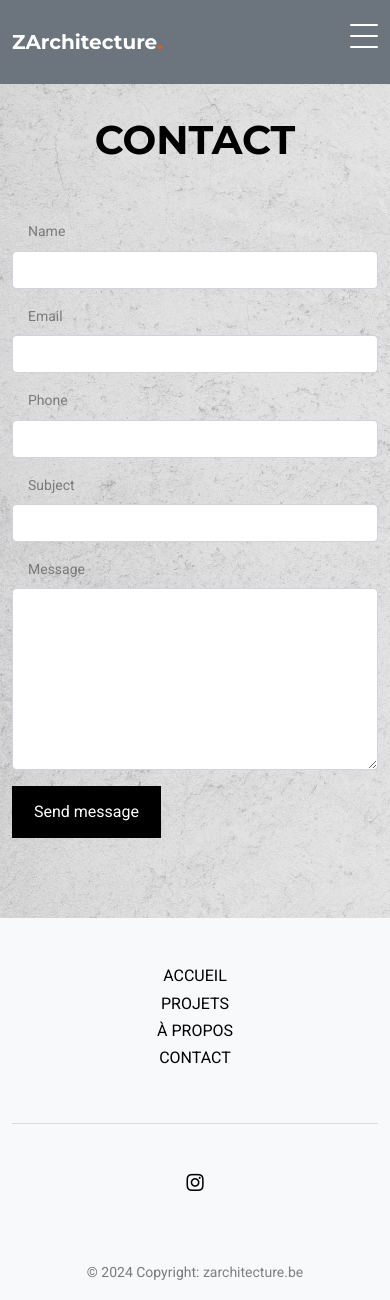
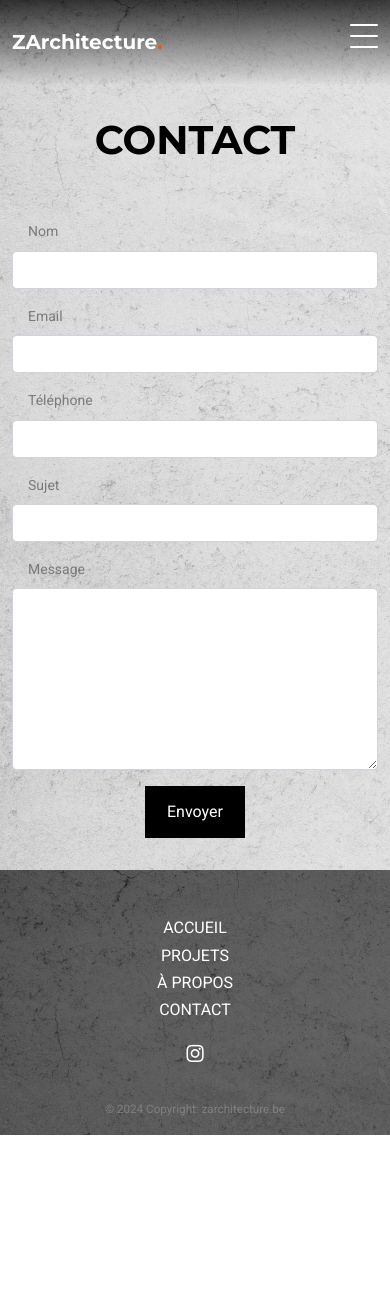
Before and after one commit to LeBibbb/ZArchitect, a plain HTML site: page contact.html in a window 390 px wide. After the commit the page ends 1135 px from the top, so only its background shows below. Drawn offline with Linux system fonts and the light colour scheme; files whose address does not match are found by name.

Commit message:
v1 terminée

```diff
--- a/contact.html
+++ b/contact.html
@@ -27,9 +27,9 @@
 	<link rel="stylesheet" href="css/glightbox.min.css">
 	<link rel="stylesheet" href="css/style.css">
 
-	<title>Archiark &mdash; Free Bootstrap 5 Website Template by Untree.co</title>
+	<title>ZArchitecture &mdash; Free Bootstrap 5 Website Template by Untree.co</title>
 </head>
-<body style="background-image:linear-gradient(rgba(255, 255, 255, 0.5), rgba(255, 255, 255, 0.568)), url('images/old-bg.jpg');">
+<body style="background-image:linear-gradient(rgba(255, 255, 255, 0.5), rgba(255, 255, 255, 0.5)), url('images/old-bg.jpg');" >
 
 	<div class="site-mobile-menu site-navbar-target">
 		<div class="site-mobile-menu-header">
@@ -50,39 +50,40 @@
 					<li class="has-children">
 						<a href="index.html#projets">Projets</a>
 						<ul class="dropdown">
-							<li><a href="./mantualesa.html">École de Quartier</a></li>
-							<li><a href="./ciclop.html">Project Rehabilitation</a></li>
-							<li><a href="./miyuzake.html">Atelier de Confection</a></li>
-							<li><a href="./maison.html">Maison pour Colocataires</a></li>
+							<li><a href="./mantualesa.html">École de quartier</a></li>
+							<li><a href="./ciclop.html">Projet de réhabilitation</a></li>
+							<li><a href="./miyuzake.html">Atelier de confection</a></li>
+							<li><a href="./maison.html">Maison pour colocataires</a></li>
 							<li><a href="./biophonie.html">Echo de la forêt</a></li>
 							<li><a href="./abri.html">Refuge en forêt</a></li>
+
 						</ul>
+
 					</li>
 					<li><a href="about.html">À Propos</a></li>
 					<li><a href="contact.html">Contact</a></li>
+					<!-- <li class=""><a href="https://www.instagram.com/archi_by_za/profilecard/?igsh=MTc5d2w5YWF1YjA0Nw=="> <span class="icon-instagram fs-5  " ></span></a></li> -->
+
 				</ul>
+
 
 
 
 				<a href="#" class="burger ml-auto float-end site-menu-toggle light js-menu-toggle d-inline-block d-lg-none" data-toggle="collapse" data-target="#main-navbar">
 					<span></span>
 				</a>
+				<ul class="site-menu float-end d-none d-md-block">
 
+
+				</ul>
 
 			</div>
 		</div>
 	</nav>
-
-	<div class="bg-secondary " style="height: 10vh;">
+	<div class="" style="height: 10vh; background-image:linear-gradient(rgba(0, 0, 0, 0.7), rgba(255, 255, 255, 0.45)), url('images/old-bg.jpg');">
 		<div class="">
 			<div class="row align-items-center">
 				<div class="col-lg-5 mx-auto">
-
-					<!-- <div class="play-vid">
-						<a href="https://www.youtube.com/watch?v=mwtbEGNABWU" class="play glightbox">
-							<span class="icon-play"></span>
-						</a>
-					</div> -->
 
 
 				</div>
@@ -103,7 +104,7 @@
 
 				<div class="col-md-6 col-lg-6">
 					<div class="mb-3">
-						<label for="name" class="ps-3 mb-2">Name</label>
+						<label for="name" class="ps-3 mb-2">Nom</label>
 						<input type="text" class="form-control" id="name">
 					</div>
 				</div>
@@ -117,14 +118,14 @@
 
 				<div class="col-md-6 col-lg-6">
 					<div class="mb-3">
-						<label for="phone" class="ps-3 mb-2">Phone</label>
+						<label for="phone" class="ps-3 mb-2">Téléphone</label>
 						<input type="text" class="form-control" id="phone">
 					</div>
 				</div>
 
 				<div class="col-md-6 col-lg-6">
 					<div class="mb-3">
-						<label for="subject" class="ps-3 mb-2">Subject</label>
+						<label for="subject" class="ps-3 mb-2">Sujet</label>
 						<input type="text" class="form-control" id="subject">
 					</div>
 				</div>
@@ -136,8 +137,8 @@
 					</div>
 				</div>
 
-				<div class="col-md-12">
-					<input type="submit" value="Send message" class="btn btn-primary">
+				<div class="col-md-12 d-flex justify-content-center">
+					<input type="submit" value="Envoyer" class="btn btn-primary ">
 				</div>
 
 			</form>
@@ -145,19 +146,19 @@
 	</div>
 
 <!-- Remove the container if you want to extend the Footer to full width. -->
-<div class="text-black bg-light">
+<div class="  text-white "   style="background-image:linear-gradient(rgba(0, 0, 0, 0.5), rgba(0, 0, 0, 0.5)), url('images/old-bg.jpg');" >
 	<!-- Footer -->
-	<footer class="text-center text-black bg-light" >
+	<footer class="text-center text-black " >
 	  <!-- Grid container -->
 	  <div class="container">
 		<!-- Section: Links -->
-			<section class="mt-5">
+		<section class="">
 		  <!-- Grid row-->
 		  <div class="row text-center d-flex justify-content-center pt-5">
 			<!-- Grid column -->
 			<div class="col-md-2">
 			  <h6 class="text-uppercase font-weight-bold">
-				<a href="index.html" style="color:black ;">Accueil</a>
+				<a href="index.html" style="color:white ;">Accueil</a>
 			  </h6>
 			</div>
 			<!-- Grid column -->
@@ -166,7 +167,7 @@
 
 			<div class="col-md-2">
 			  <h6 class="text-uppercase font-weight-bold">
-				<a href="index.html#projets" style="color:black ;">Projets</a>
+				<a href="index.html#projets" style="color:white ;">Projets</a>
 			  </h6>
 			</div>
 			<!-- Grid column -->
@@ -174,7 +175,7 @@
 			<!-- Grid column -->
 			<div class="col-md-2">
 			  <h6 class="text-uppercase font-weight-bold">
-				<a href="about.html" style="color:black ; ">À Propos</a>
+				<a href="about.html" style="color:white ; ">À Propos</a>
 			  </h6>
 			</div>
 			<!-- Grid column -->
@@ -182,42 +183,40 @@
 			<!-- Grid column -->
 			<div class="col-md-2">
 			  <h6 class="text-uppercase font-weight-bold">
-				<a href="contact.html" style="color:black ;">Contact</a>
+				<a href="contact.html" style="color:white ;">Contact</a>
 			  </h6>
 			</div>
 			<!-- Grid column -->
 
 			<!-- Grid column -->
-			<!-- <div class="col-md-2">
-			  <h6 class="text-uppercase font-weight-bold">
-				<a href="#!" style="color:black ;">Contact</a>
-			  </h6>
-			</div> -->
+
+			</div>
 			<!-- Grid column -->
 		  </div>
 		  <!-- Grid row-->
 		</section>
 		<!-- Section: Links -->
 
-		<hr class="my-5" />
+
 
 
 
 		<!-- Section: Social -->
-		<section class="text-center mb-5">
+		<section class="text-center my-3  ">
 
 
-			<a href="https://www.instagram.com/archi_by_za/profilecard/?igsh=MTc5d2w5YWF1YjA0Nw=="> <span class="icon-instagram fs-5" style="color: black;"></span></a>
+			<a href="https://www.instagram.com/archi_by_za/profilecard/?igsh=MTc5d2w5YWF1YjA0Nw==" class="text-white "><span class="icon-instagram fs-5" style="color: white;"></span></a>
 
 		</section>
 		<!-- Section: Social -->
-	  </div>
+
 	  <!-- Grid container -->
 
 	  <!-- Copyright -->
 	  <div
 		   class="text-center p-3"
-		   style="background-color: rgba(0, 0, 0, 0.)"
+		   style=" font-size: smaller; color: grey;"
+		   bg-light
 		   >
 		© 2024 Copyright:
 		<a style="color: grey;" href="https://zarchitecture.be/"> zarchitecture.be</a>
@@ -228,17 +227,18 @@
   </div>
   <!-- End of .container -->
 
+</div>
 
 
 
 
 	<!-- Preloader -->
-	<div id="overlayer"></div>
+	<!-- <div id="overlayer"></div>
 	<div class="loader">
 		<div class="spinner-border" role="status">
 			<span class="visually-hidden">Loading...</span>
 		</div>
-	</div>
+	</div> -->
 
 	<script src="js/bootstrap.bundle.min.js"></script>
 	<script src="js/tiny-slider.js"></script>
```
Also changed, not shown: about.html (+10 -9 lines). Lines whose indentation alone changed are shown as unchanged.
